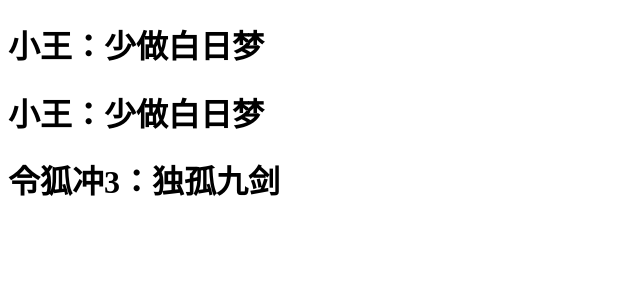
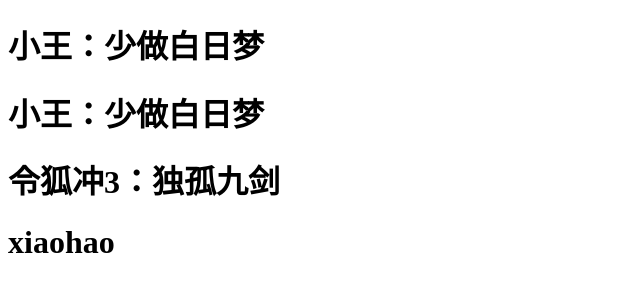
Before and after one commit to 923wangziyi/fupo, a plain HTML site: page index.html in a window 1280 px wide. Shown: the whole page, without its empty margins (0-640 px from the left). Drawn offline with Linux system fonts and the light colour scheme.

Commit message:
H commit
更新了你的库

```diff
--- a/index.html
+++ b/index.html
@@ -7,5 +7,6 @@
 	<h1>小王：少做白日梦</h1>
 	<h1>小王：少做白日梦</h1>
 	<h1>令狐冲3：独孤九剑</h1>
+	<h1>xiaohao</h1>
 </body>
 </html>
```
